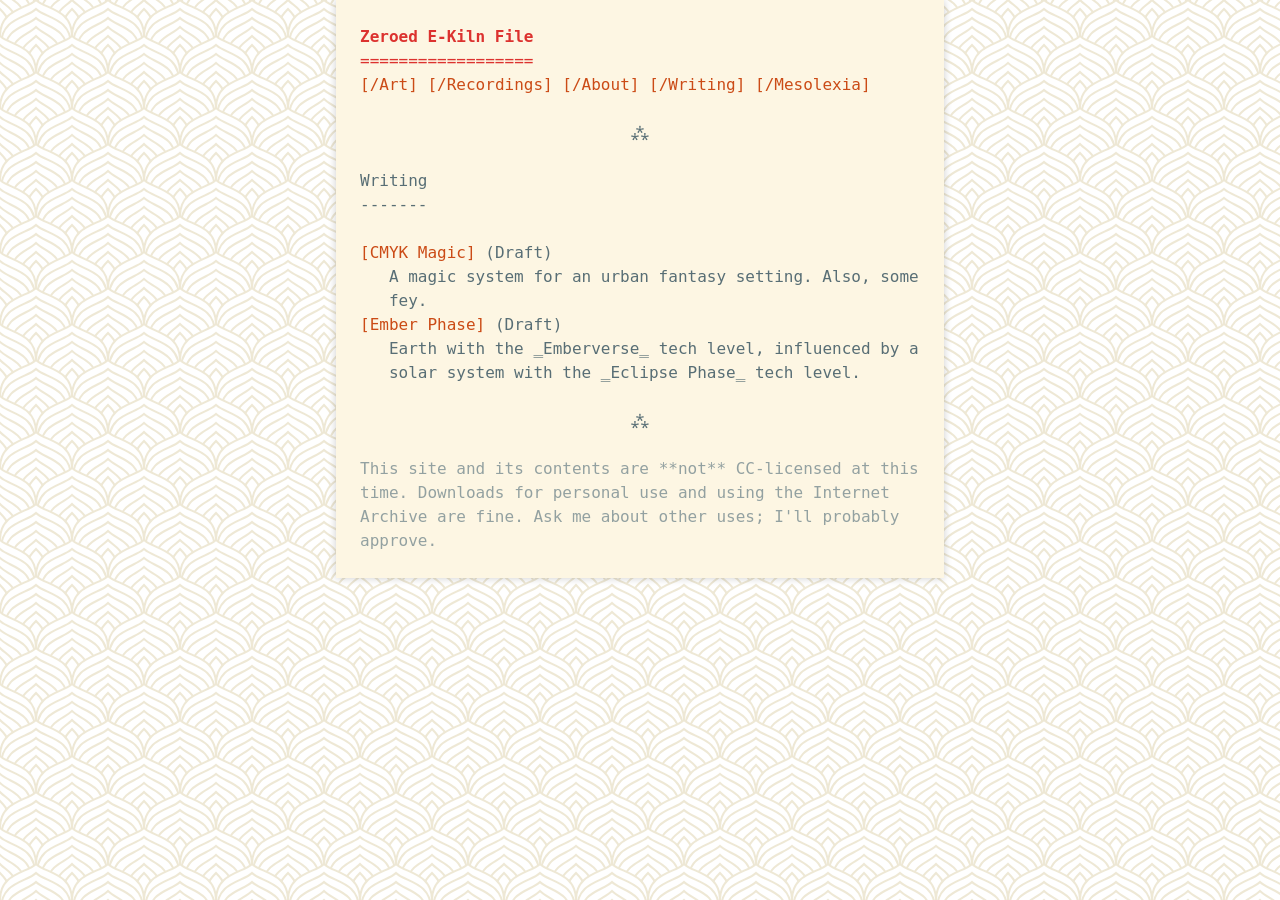
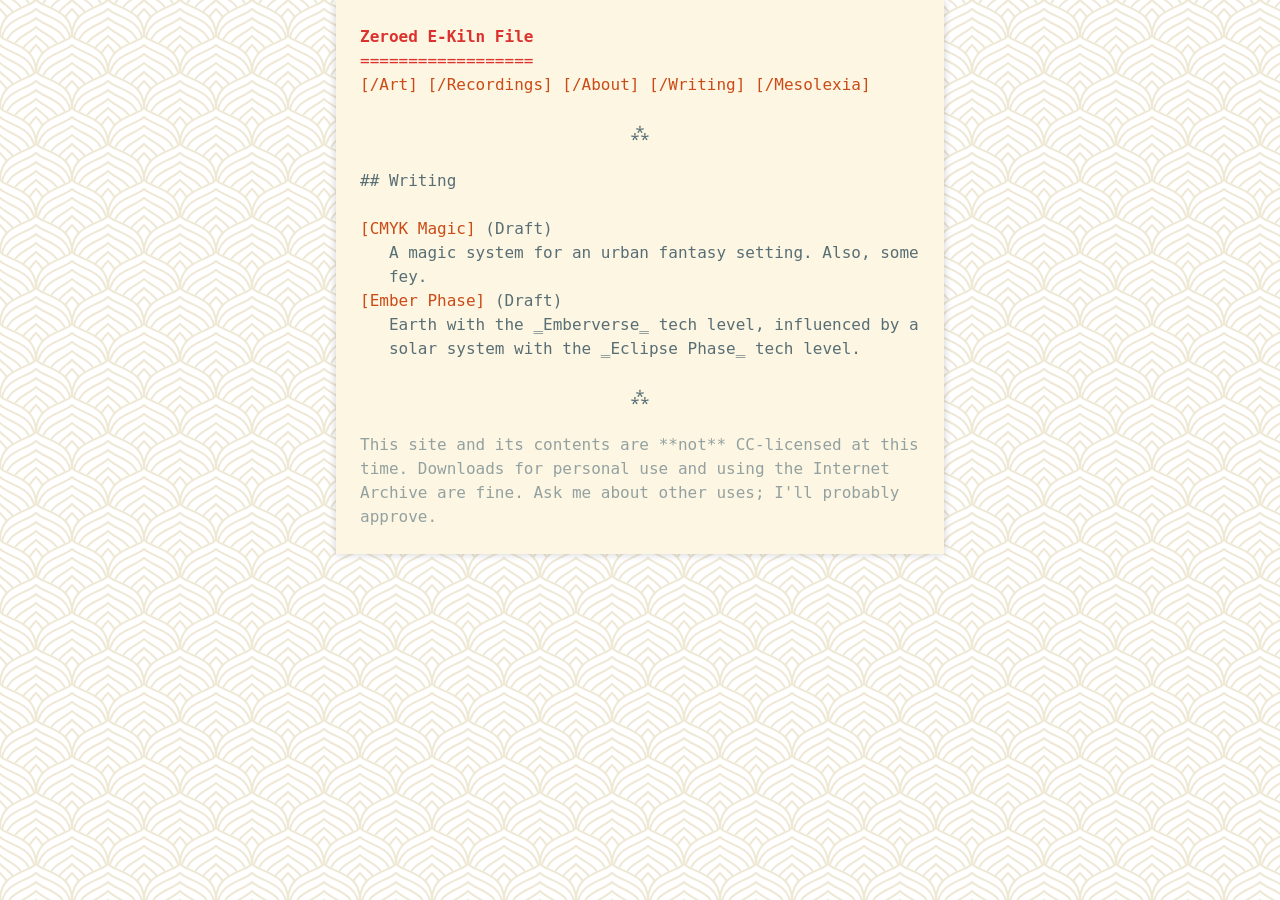
Before and after one commit to ilzolende/ilzolende.github.io, a Jekyll site: the page built from writing.html, in a window 1280 px wide. Built offline with Jekyll 4.4.1, drawn with Linux system fonts in a browser that asks for light colours.

Commit message:
reformatted post headers

```diff
--- a/_sass/_layout.scss
+++ b/_sass/_layout.scss
@@ -47,6 +47,9 @@ body>header {
   .post-title {
     margin-bottom: 0;
     margin-top: 1.5em;
+    padding-bottom: 0;
+    &::before { content: "## "; }
+    &::after { content: none; }
   }
   .post-meta {
     margin-top: 0;
```
